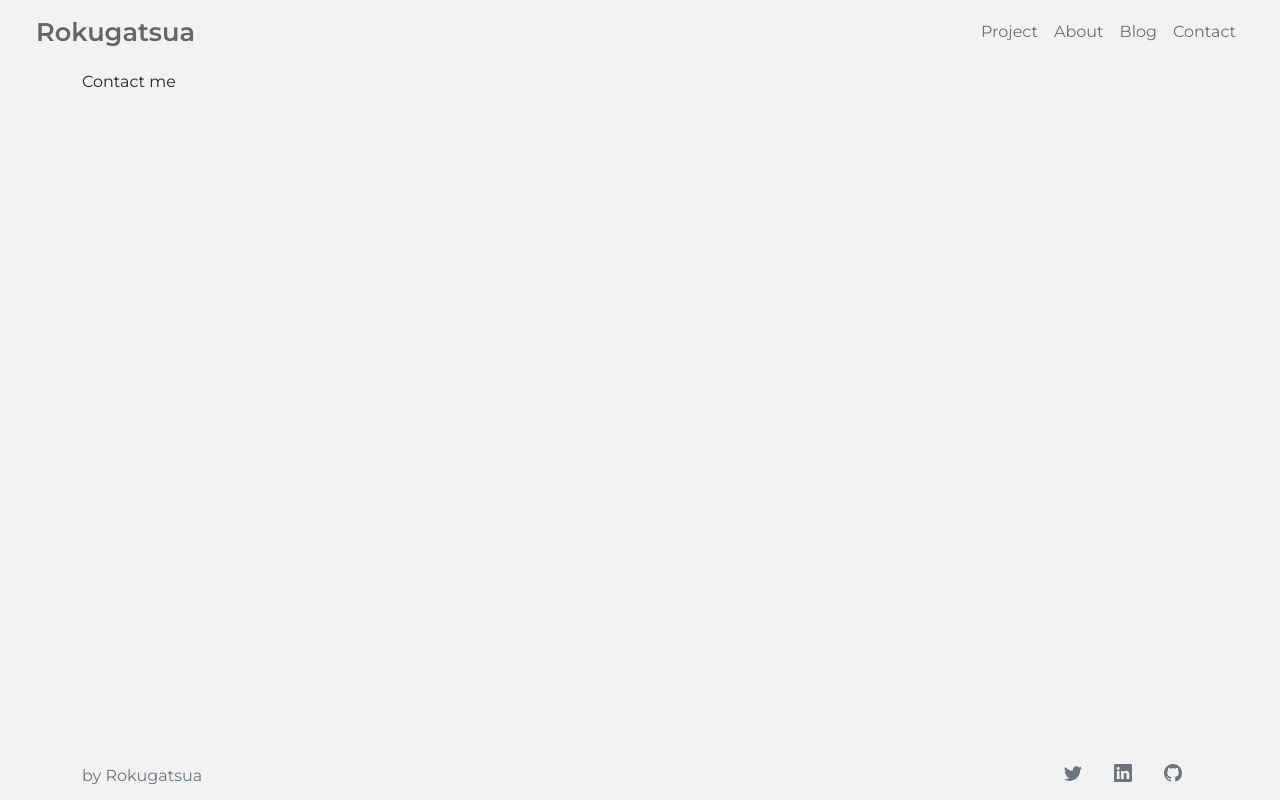
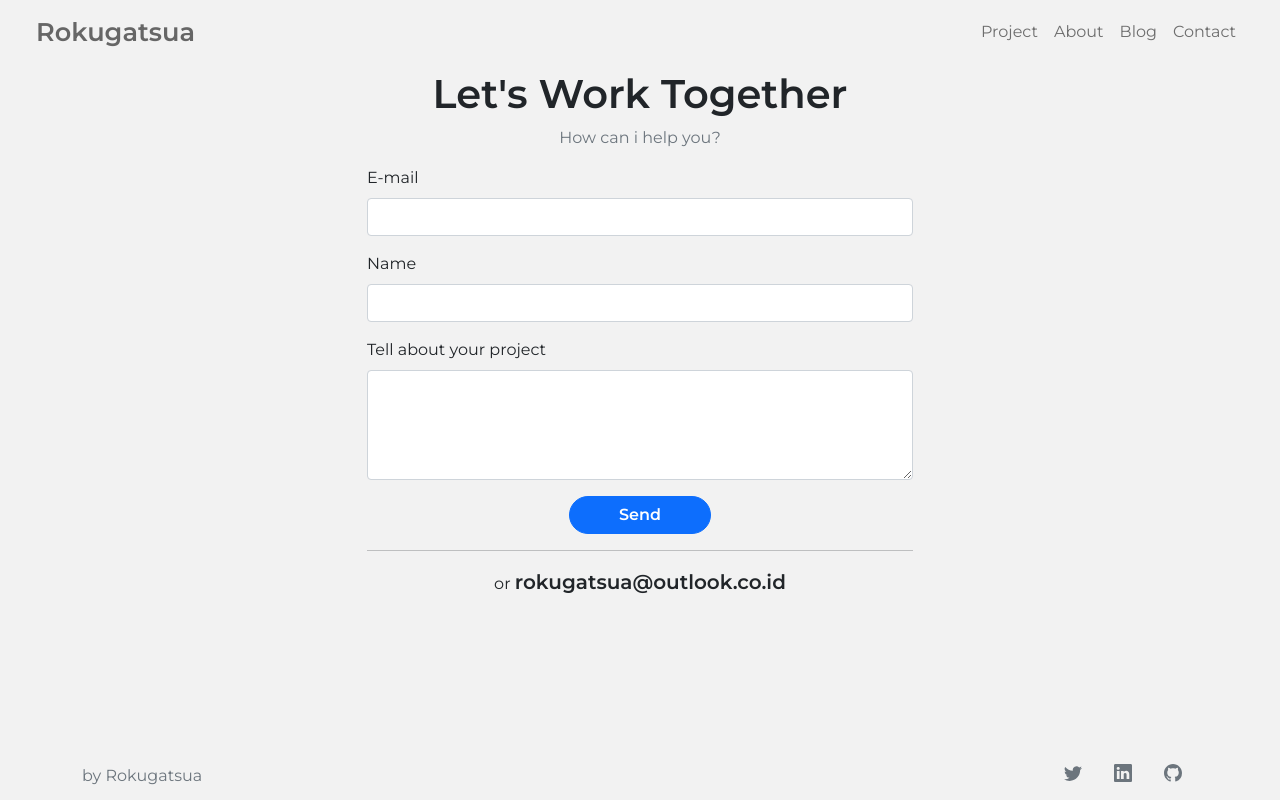
Before and after one commit to Rokugatsua/rokugatsua.github.io, a Vue app: page /contact in a window 1280 px wide. Built offline with nearby package versions, Linux system fonts and the light colour scheme.

Commit message:
crate contact form

```diff
--- a/src/views/Contact.vue
+++ b/src/views/Contact.vue
@@ -1,3 +1,66 @@
 <template>
-  <div>Contact me</div>
+  <div class="row justify-content-center">
+    <div class="col-lg-6">
+      <h1 class="text-center h1 fw-bolder">Let's Work Together</h1>
+      <p class="text-center fs-6 text-secondary">How can i help you?</p>
+      <form @submit.prevent="mailme">
+        <div class="mb-3">
+          <label for="emailInput" class="form-label">E-mail</label>
+          <input type="email" :class="['form-control', err.email ? 'is-invalid' :'']" id="emailInput" v-model="email">
+        </div>
+        <div class="mb-3">
+          <label for="nameinput" class="form-label">Name</label>
+          <input type="text" :class="['form-control', err.name ? 'is-invalid' :'']" id="nameinput" v-model="name">
+        </div>
+        <div class="mb-3">
+          <label for="msginput" class="form-label">Tell about your project</label>
+          <textarea id="msginput" rows="4" :class="['form-control', err.msg ? 'is-invalid' :'']" v-model="msg"></textarea>
+        </div>
+        <div class="row justify-content-center">
+          <button type="submit" class="btn btn-primary rounded-pill col-3 fw-bolder">Send</button>
+        </div>
+      </form>
+      <hr>
+      <p class="text-center">or <a href="mailto:rokugatsua@outlook.co.id" class="fs-5 fw-bold text-decoration-none text-dark">rokugatsua@outlook.co.id</a></p>
+    </div>
+  </div>
 </template>
+
+<script>
+export default {
+  data(){
+    return {
+      email:'',
+      name:'',
+      msg:'',
+      err:{
+        email: false,
+        name: false,
+        msg: false
+      }
+    }
+  },
+  methods:{
+    mailme(){
+      if (this.email && this.name >= 3 && this.msg ) {
+
+      } else {
+        if (!this.email) this.err.email = true
+        if (this.name.length < 3) this.err.name = true
+        if (!this.msg) this.err.msg = true
+      }
+    }
+  },
+  watch: {
+    email(newValue, oldValue) {
+      if (newValue) this.err.email = false
+    },
+    name(newValue, oldValue) {
+      if (newValue.length >= 3) this.err.name = false
+    },
+    msg(newValue, oldValue) {
+      if (newValue) this.err.msg = false
+    }
+  }
+}
+</script>
```
